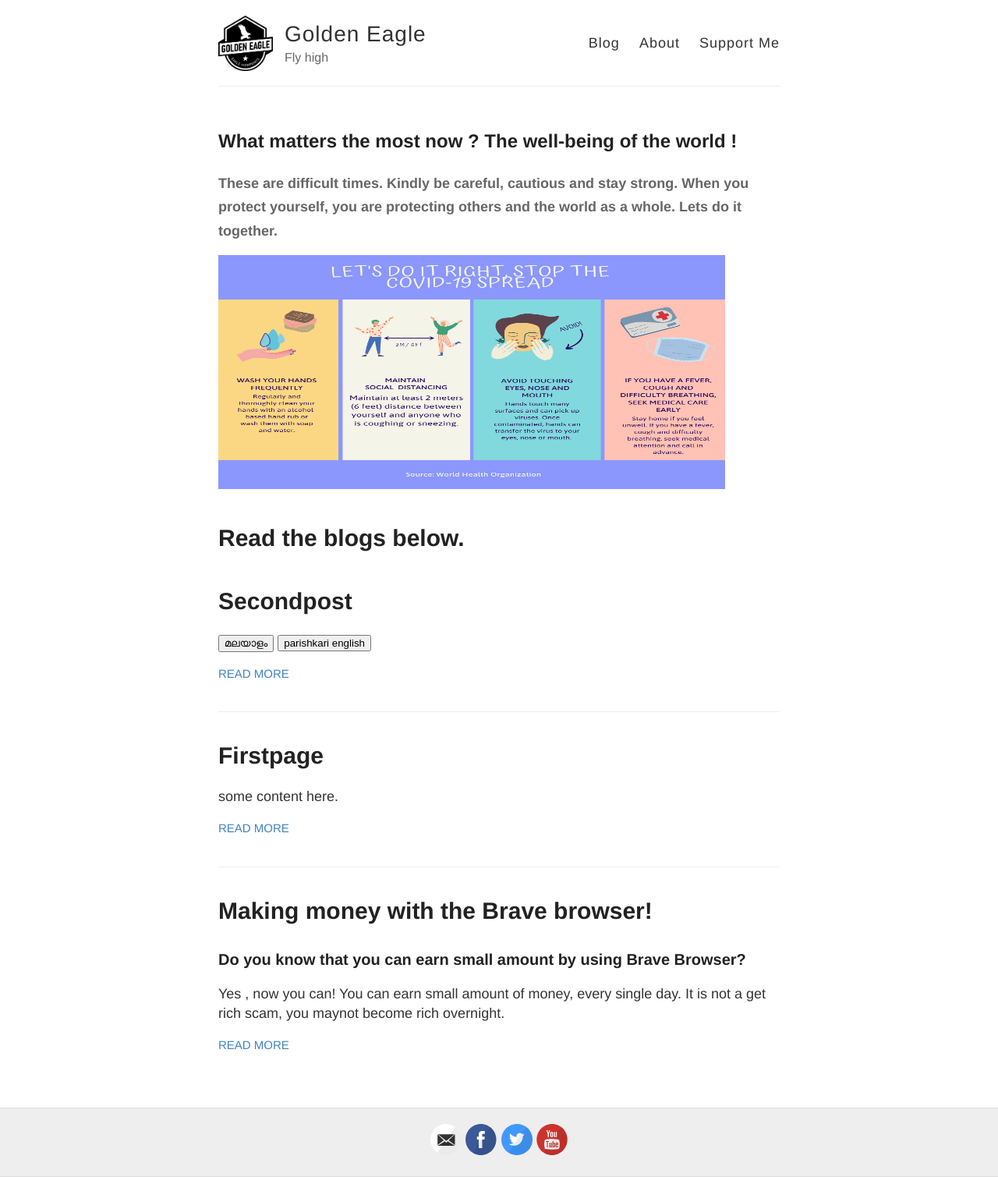
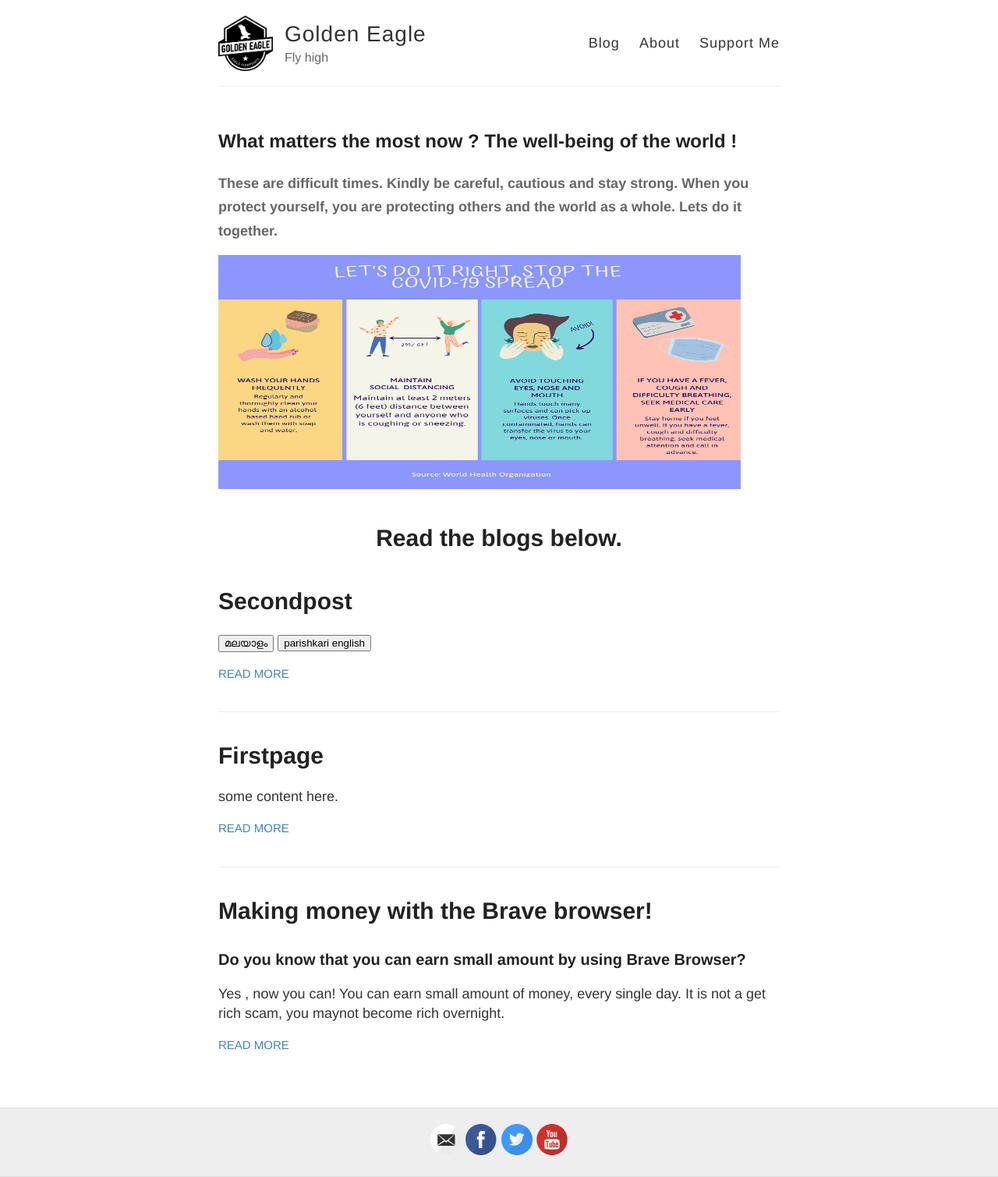
Before and after one commit to golden-eagle-blog/golden-eagle-blog.github.io, a Jekyll site: the page built from index.html, in a window 1280 px wide. Shown: the whole page at 78% size. Built offline with Jekyll 4.4.1, drawn with Linux system fonts in a browser that asks for light colours.

Commit message:
Update index.html

```diff
--- a/index.html
+++ b/index.html
@@ -5,9 +5,9 @@
 
 <h4>These are difficult times. Kindly be careful, cautious and stay strong. When you protect yourself, you are protecting others and the world as a whole. Lets do it together.</h4>
 
-<img src="/images/homepage/covid-19-prevention.png" alt="the golden eagle view" width="650" height="300">
+<img src="/images/homepage/covid-19-prevention.png" alt="the golden eagle view" width="670" height="300" class="center">
 
-<h1> Read the blogs below.</h1>
+<h1 style="text-align:center" style="background-color:Orange;"> Read the blogs below.</h1>
 <div class="posts">
   {% for post in site.posts %}
     <article class="post">
```
